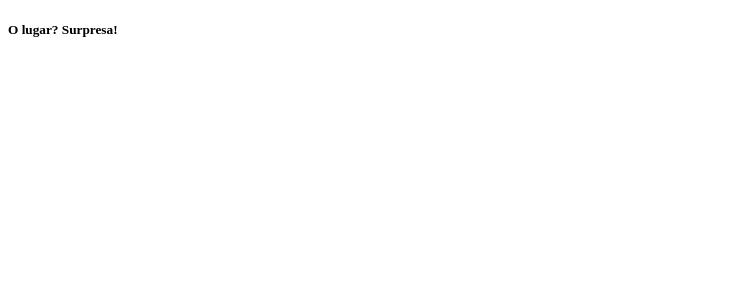
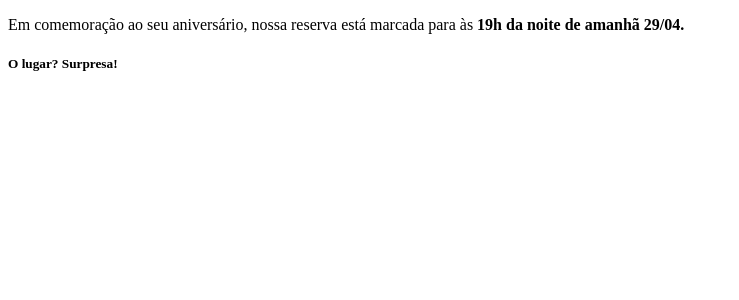
Before and after one commit to ljborba/curso.dev-onde-tudo-comeca, a Next.js app: page / in a window 1280 px wide. Shown: the top 300 px of the page, without its empty margins (0-739 px from the left). Built offline with nearby package versions, Linux system fonts and the light colour scheme.

Commit message:
modifica a frase

```diff
--- a/pages/index.js
+++ b/pages/index.js
@@ -1,7 +1,9 @@
 function Home() {
     return (
-    <p>Em comemoração ao seu aniversário, nossa reserva está marcada para às <strong>19h da noite de amanhã 29/04.</strong></p>,
-    <h5>O lugar? Surpresa!</h5>
+        <div>
+        <p>Em comemoração ao seu aniversário, nossa reserva está marcada para às <strong>19h da noite de amanhã 29/04.</strong></p>
+        <h5>O lugar? Surpresa!</h5>
+        </div>
     )
 }
 
```
